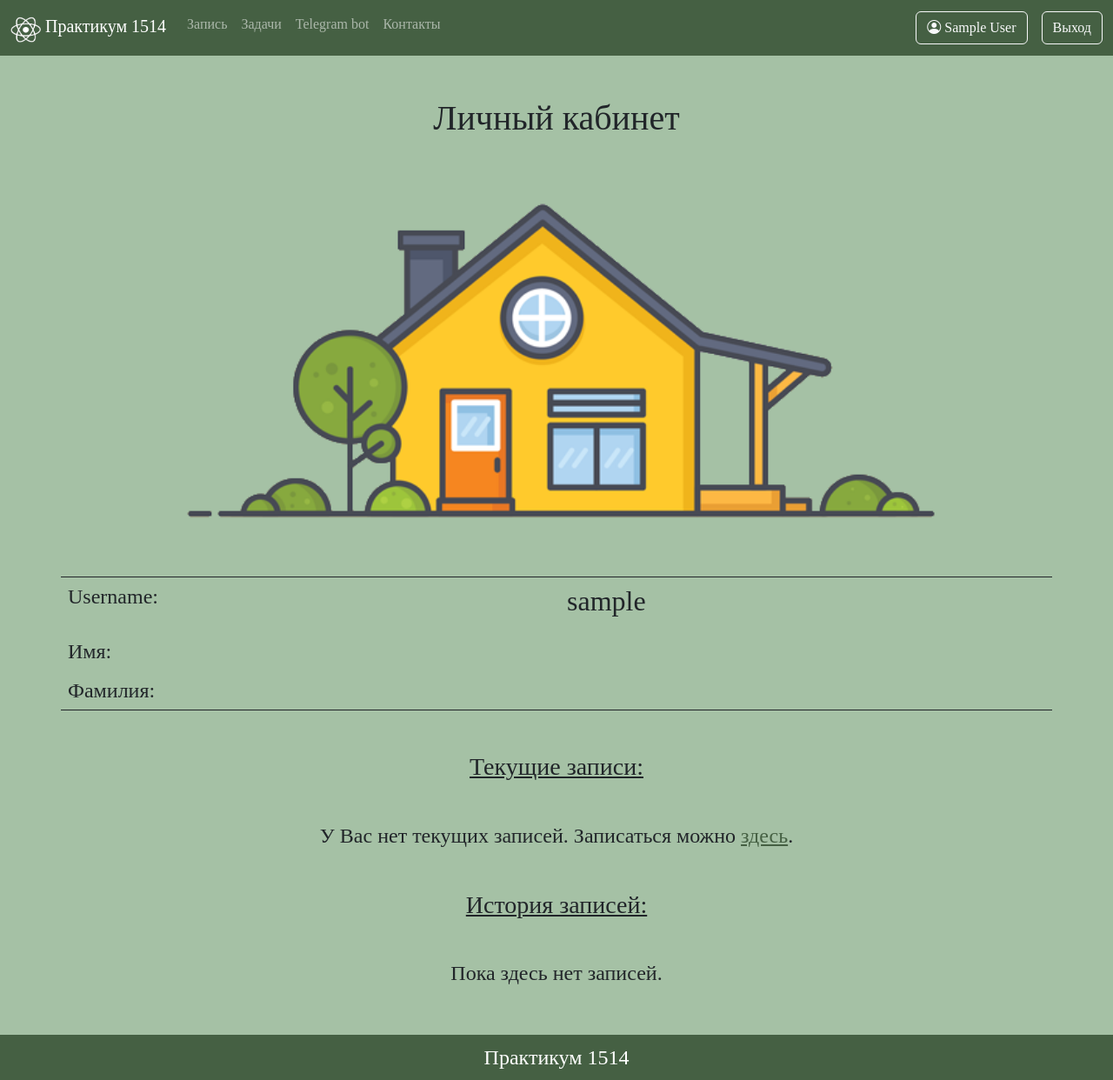
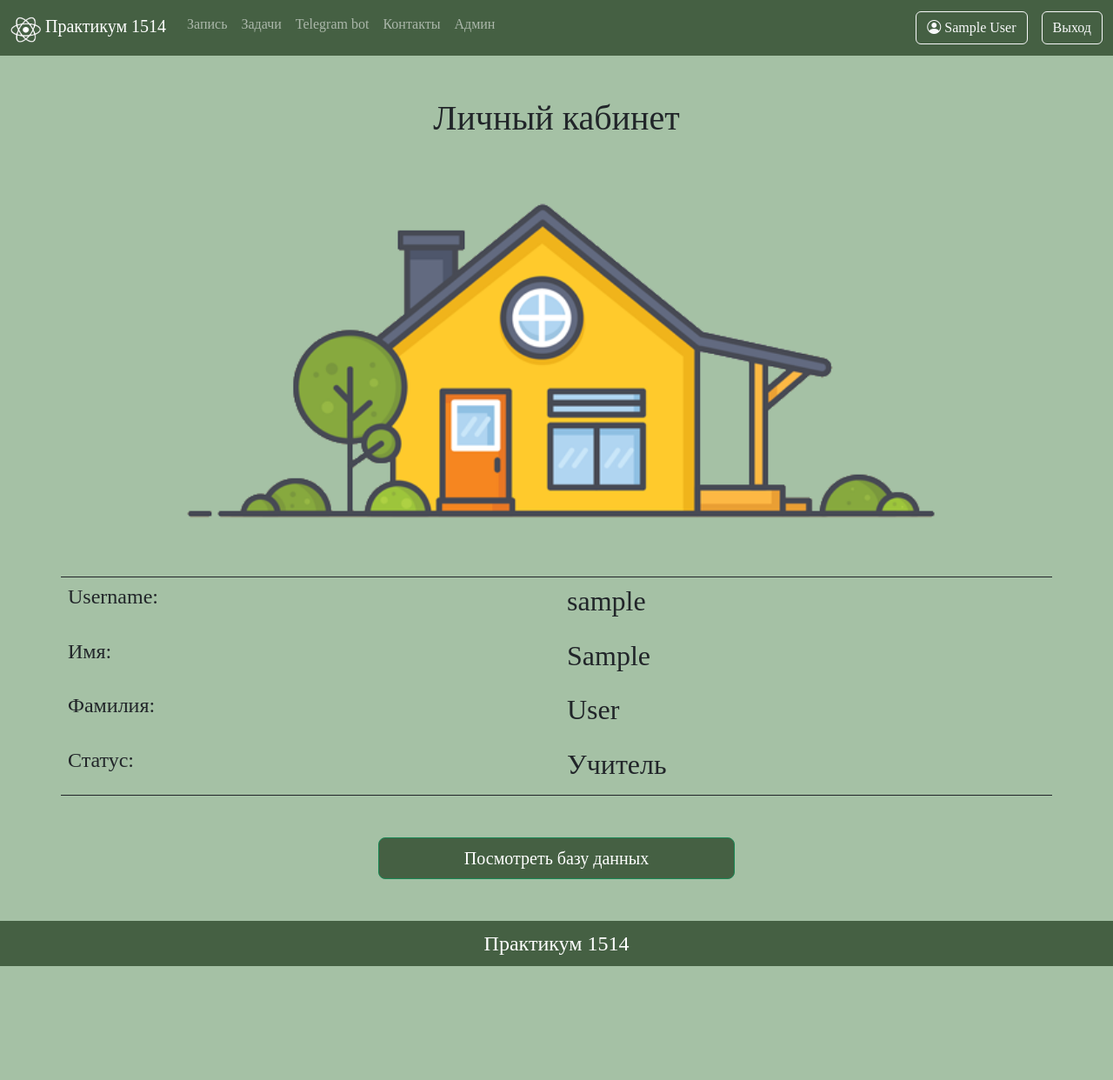
Before and after one commit to Tarhunchik/physics_practicum_registration_system, a Django app: page /account/ in a window 1280 px wide. Shown: the whole page at 87% size. After the commit the page ends 1111 px from the top, so only its background shows below. Run offline with Django 4.2, Linux system fonts and the light colour scheme; a user stored in the database is signed in; tables that the repository leaves empty hold one stand-in row (values such as "Sample post"); some libraries are stand-ins or nearby versions.

Commit message:
Subcommit (arist0crab)

```diff
--- a/Application/forms.py
+++ b/Application/forms.py
@@ -14,10 +14,10 @@ class RegisterForm(forms.Form):
     first_name = forms.CharField(label='Имя', max_length=20, required=True, widget=forms.TextInput(attrs={'class': 'form-control'}))
     last_name = forms.CharField(label='Фамилия', max_length=20, required=True, widget=forms.TextInput(attrs={'class': 'form-control'}))
     email = forms.EmailField(label='Email', max_length=60, required=True, widget=forms.EmailInput(attrs={'class': 'form-control'}))
-    grade = forms.ChoiceField(choices=[('9', '9-6'), ('9', '9-7'), ('10', '10-6'), ('10', '10-7')], widget=forms.Select(attrs={'class': 'form-control'}))
+    grade = forms.ChoiceField(label='Выберите Ваш класс:', choices=[('9', '9-6'), ('9', '9-7'), ('10', '10-6'), ('10', '10-7')], widget=forms.Select(attrs={'class': 'form-control'}))
     password1 = forms.CharField(label='Придумайте пароль', max_length=20, required=True, widget=forms.PasswordInput(attrs={'class': 'form-control'}))
     password2 = forms.CharField(label='Введите пароль еще раз', max_length=20, required=True, widget=forms.PasswordInput(attrs={'class': 'form-control'}))
-    rule_check = forms.BooleanField(label='Я согласен с правилами сайта', required=True, widget=forms.CheckboxInput(attrs={}))
+    rule_check = forms.BooleanField(label='Я согласен с правилами сайта', required=True, widget=forms.CheckboxInput(attrs={'class': 'form-check-input'}))
 
     class Meta:
         model = User
--- a/Application/templates/account.html
+++ b/Application/templates/account.html
@@ -10,7 +10,7 @@
   <div class="my-5 mx-4 mb-5">
     <h1 class="text-center mb-2">Личный кабинет</h1>
     <img class="w-75 mx-auto d-block" src="{% static 'images/house.png' %}" alt="">
-    <div class="container text-start border-top border-bottom border-dark p-2 mt-3">
+    <div class="container text-start border-top border-bottom border-dark p-2 mt-3 mb-4">
       <div class="row">
         <div class="col ">
           <h4 class="my-auto">Username:</h4>
@@ -35,12 +35,37 @@
           <h2>{{last_name}}</h2>
         </div>
       </div>
+      <div class="row mt-3">
+        <div class="col ">
+          <h4 class="my-auto">Статус:</h4>
         </div>
+        <div class="col">
+          {% if teacher %}
+            <h2>Учитель</h2>
+          {% elif admin %}
+            <h2>Админ</h2>
+          {% else %}
+            <h2>Ученик</h2>
+          {% endif %}
+        </div>
+        {% if not admin and not teacher %}
+          <div class="row mt-3">
+            <div class="col ">
+              <h4 class="my-auto">Класс:</h4>
+            </div>
+            <div class="col">
+              <h2>{{class}}</h2>
+            </div>
+          </div>
+        {% endif %}
+      </div>
+    </div>
+    {% if not teacher %}
       <div class="container mt-5">
         <h3 class="text-center mb-5"><ins>Текущие записи:</ins></h3>
         {% if cur_recs|length == 0 %}
           <h4 class="text-center">
-          У Вас нет текущих записей. Записаться можно <a class="success" href="/schedule">здесь</a>.
+            У Вас нет текущих записей. Записаться можно <a class="success" href="/schedule/1">здесь</a>.
           </h4>
         {% else %}
           {% for rec in cur_recs %}
@@ -50,7 +75,6 @@
                   <h4>{{rec.0}} {{rec.1}} {{rec.2}}</h4>
                 </div>
                 <div class="col-md-6 text-center">
-<!--                <button type="submit" name="{{rec.3}}" class="btn btn-danger">Удалить</button>-->
                   <button type="button" class="btn btn-danger" data-bs-toggle="modal" data-bs-target="#DeleteRecord">
                     Удалить
                   </button>
@@ -79,8 +103,6 @@
             </form>
           {% endfor %}
 
-
-
         {% endif %}
       </div>
       <div class="container mt-5">
@@ -93,6 +115,11 @@
           {% endfor %}
         {% endif %}
       </div>
+    {% else %}
+      <div class="d-grid gap-2 col-md-4 col-10 mt-5 mx-auto">
+        <a href="/admin" class="btn btn-success btn-lg" type="button" role="button">Посмотреть базу данных</a>
+      </div>
+    {% endif %}
   </div>
   {% include 'footer.html' %}
 {% endblock content %}
--- a/Application/templates/header.html
+++ b/Application/templates/header.html
@@ -25,6 +25,11 @@
       <li class="nav-item">
         <a href="/contacts" class="nav-link">Контакты</a>
       </li>
+      {% if request.user.is_admin %}
+        <li class="nav-item">
+          <a href="/admin" class="nav-link">Админ</a>
+        </li>
+      {% endif %}
     </ul>
     <div class="d-flex">
       {% if request.user.is_authenticated %}
--- a/Application/templates/non_authorised_user_page.html
+++ b/Application/templates/non_authorised_user_page.html
@@ -12,7 +12,7 @@
     <div class="container mt-5">
         <div class="row mt-5 mb-4">
             <div class="col-md-5 text-center">
-                <img src="{% static 'images/hat.jpg' %}" class="img-fluid mb-5" alt="ошибка авторизации">
+                <img src="{% static 'images/hat.jpg' %}" class="d-block w-75 mx-auto mb-5" alt="ошибка авторизации">
             </div>
             <div class="col-md-7 text-center my-auto">
                 <h2>Для продолжения необходимо авторизоваться</h2>
--- a/Application/views.py
+++ b/Application/views.py
@@ -16,6 +16,7 @@ def get_context_base():
 
 
 def index_page(request):
+    messages.success(request, 'Запись прошла успешно. Проверьте свой личный кабинет')
     context = get_context_base()
     context['title'] = 'Main Menu'
     return render(request, 'index.html', context)
@@ -249,15 +250,11 @@ def account_page(request):
                 past_recs.append((task, obj.day, time))
         context['title'] = f'{request.user.username} account'
         context['name'] = request.user.username
+        context['teacher'] = request.user.is_teacher
+        context['admin'] = request.user.is_admin
+        context['class'] = request.user.grade
+        context['first_name'] = request.user.first_name
+        context['last_name'] = request.user.last_name
         context['cur_recs'] = cur_recs
         context['past_recs'] = past_recs
         return render(request, 'account.html', context)
-
-
-def purple_bow_pdf(request):
-    context = get_context_base()
-    context['title'] = 'purple_box_page'
-    try:
-        return FileResponse(open('Application/static/pdf/purple_box.pdf', 'rb'), content_type='application/pdf')
-    except FileNotFoundError:
-        raise Http404()
--- a/Project/urls.py
+++ b/Project/urls.py
@@ -33,5 +33,4 @@ urlpatterns = [
     path('contacts/', views.contacts_page),
     path('rules/', views.rules_page),
     path('account/', views.account_page),
-    path('purple_box/', views.purple_bow_pdf)
 ]
```
Also changed, not shown: Application/templates/error_404.html (added, +28 -0 lines), Application/templates/index.html (+11 -12 lines), Application/templates/login.html (+0 -7 lines), Application/templates/schedule.html (+18 -16 lines), Application/templates/signup.html (+4 -5 lines), Application/static/images/capy.jpg (added), Application/static/images/rabbit_404.jpg (added). Lines whose indentation alone changed are shown as unchanged.
